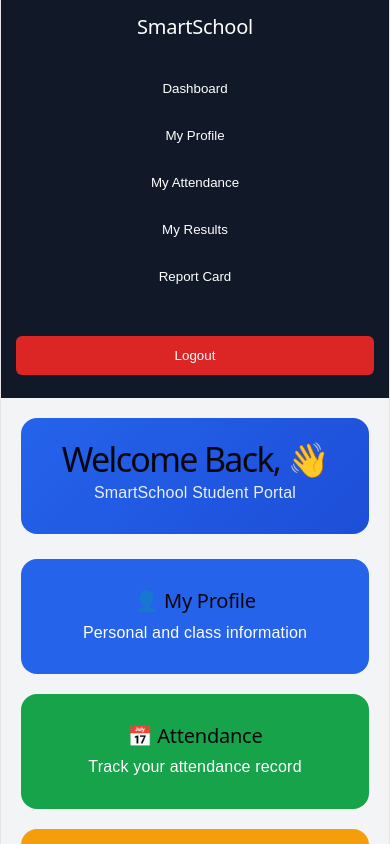
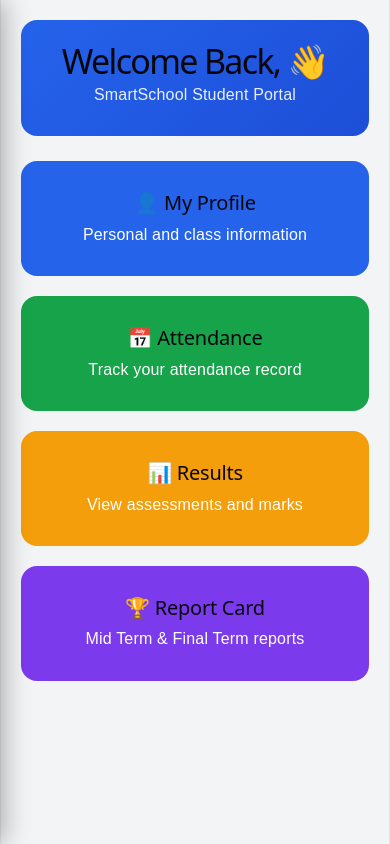
Before and after one commit to alisherazi1010/Smartschool, a React (Vite) app in the folder frontend/: page /student in a window 390 px wide. Shown: the top 844 px of the page. Built offline with nearby package versions, Linux system fonts and the light colour scheme.

Commit message:
Front updated

```diff
--- a/frontend/src/TeacherDashboard.jsx
+++ b/frontend/src/TeacherDashboard.jsx
@@ -6,7 +6,9 @@
 
   return (
     <div className="dashboard-layout">
+<button class="menu-toggle" id="menuToggle">☰ Menu</button>
       <aside className="sidebar">
+
         <h2>SmartSchool</h2>
 
         <button onClick={() => navigate("/teacher")}>Dashboard</button>
--- a/frontend/src/styles.css
+++ b/frontend/src/styles.css
@@ -293,6 +293,131 @@
   background: #f3f4f6;
 }
 
+
+
+
+
+
+
+
+
+
+/* Base Styles & Variables for a Sleek Look */
+:root {
+  --sidebar-width: 260px;
+  --bg-dark: #111827;
+  --accent-blue: #2563eb;
+  --text-muted: #9ca3af;
+  --transition-speed: 0.3s;
+}
+
+/* Sidebar Styling */
+.sidebar {
+  width: var(--sidebar-width);
+  height: 100vh;
+  background: var(--bg-dark);
+  color: white;
+  padding: 25px;
+  position: fixed;
+  top: 0;
+  left: 0;
+  z-index: 1000;
+  box-sizing: border-box;
+  display: flex;
+  flex-direction: column;
+  transition: transform var(--transition-speed) ease-in-out;
+  font-family: -apple-system, BlinkMacSystemFont, "Segoe UI", Roboto, sans-serif;
+}
+
+.sidebar h2 {
+  color: white;
+  font-size: 1.25rem;
+  font-weight: 600;
+  margin-bottom: 30px;
+  letter-spacing: -0.025em;
+}
+
+/* Modern Nav Buttons */
+.sidebar button {
+  width: 100%;
+  display: flex;
+  align-items: center;
+  background: transparent;
+  border: none;
+  color: var(--text-muted);
+  text-align: left;
+  margin: 4px 0;
+  padding: 12px 16px;
+  border-radius: 8px; /* Sleek rounded corners */
+  font-size: 0.95rem;
+  font-weight: 500;
+  cursor: pointer;
+  transition: all var(--transition-speed) ease;
+}
+
+/* Active or Hover States */
+.sidebar button:hover,
+.sidebar button.active {
+  background: var(--accent-blue);
+  color: white;
+}
+
+/* Mobile Toggle Menu Button - Hidden on Desktop */
+.menu-toggle {
+  display: none;
+  position: fixed;
+  top: 15px;
+  left: 15px;
+  z-index: 1100;
+  background: var(--bg-dark);
+  color: white;
+  border: none;
+  padding: 10px 14px;
+  border-radius: 6px;
+  cursor: pointer;
+  box-shadow: 0 4px 6px -1px rgba(0, 0, 0, 0.1);
+}
+
+/* Mobile Dim Overlay Background */
+.sidebar-overlay {
+  display: none;
+  position: fixed;
+  top: 0;
+  left: 0;
+  width: 100vw;
+  height: 100vh;
+  background: rgba(0, 0, 0, 0.4);
+  backdrop-filter: blur(4px); /* Modern blur effect */
+  z-index: 999;
+}
+
+/* --- RESPONSIVE BREAKPOINT FOR SMARTPHONES --- */
+@media (max-width: 1024px) {
+  /* Hide sidebar off-screen by default on mobile */
+  .sidebar {
+    transform: translateX(-100%);
+    box-shadow: 4px 0 25px rgba(0, 0, 0, 0.3);
+  }
+
+  /* Class to slide sidebar into view when active */
+  .sidebar.open {
+    transform: translateX(0);
+  }
+
+  /* Show the toggle button on small screens */
+  .menu-toggle {
+    display: block;
+  }
+
+  /* Show overlay when sidebar is open */
+  .sidebar.open + .sidebar-overlay {
+    display: block;
+  }
+}
+
+
+
+/*
 .sidebar {
   width: 260px;
   background: #111827;
@@ -316,7 +441,7 @@
 
 .sidebar button:hover {
   background: #2563eb;
-}
+}*/
 
 .logout-btn {
   margin-top: 40px !important;
```
